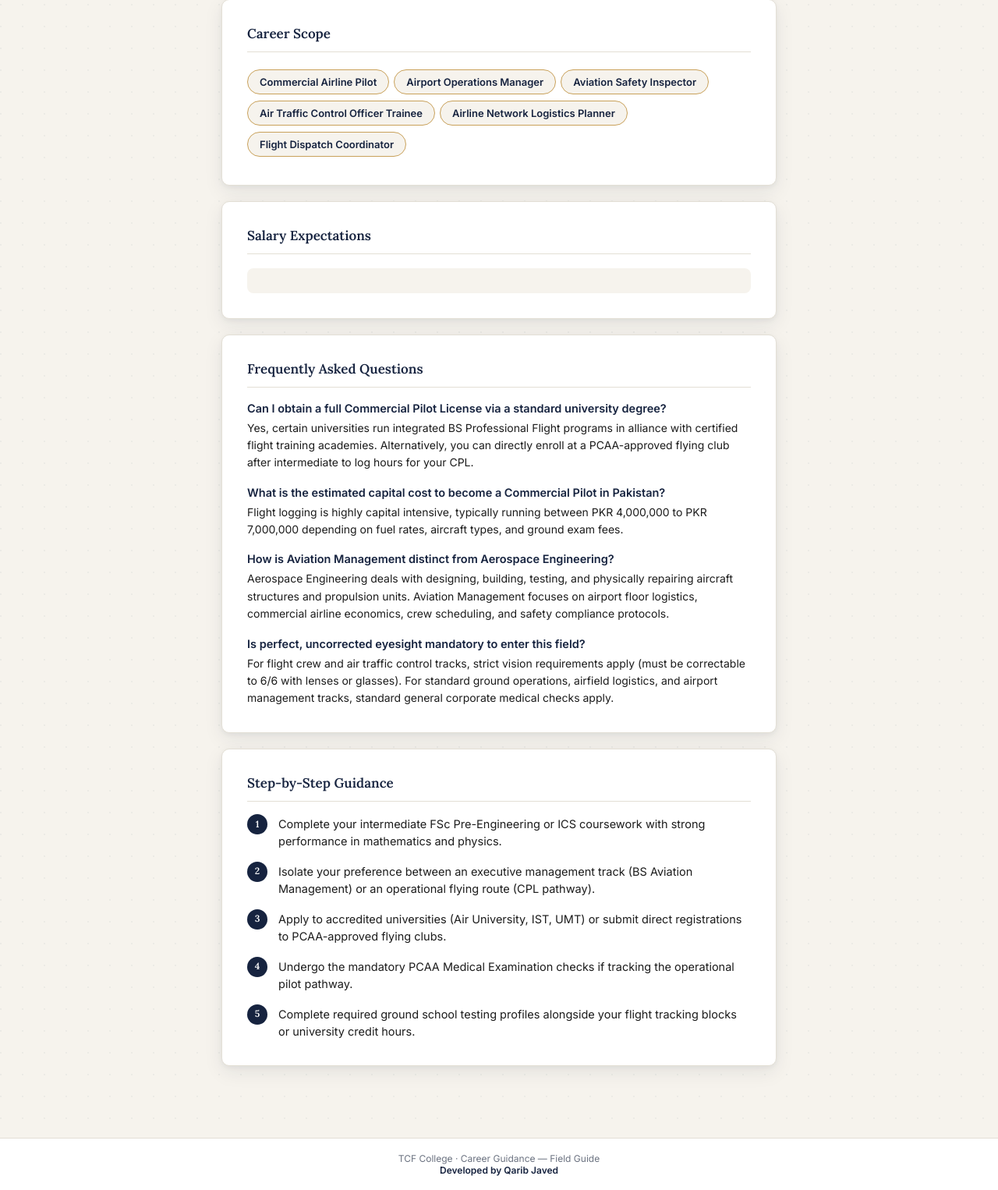
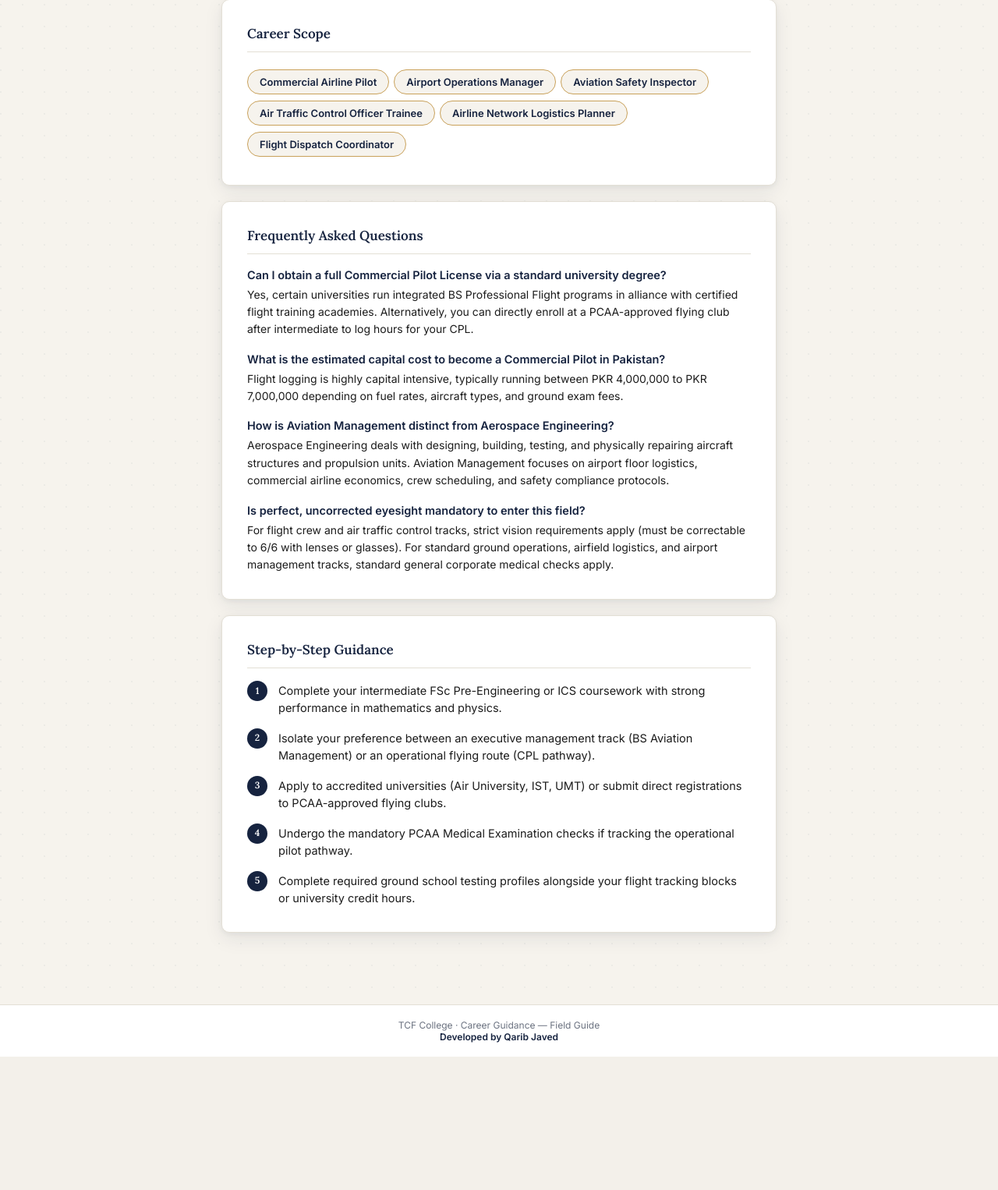
Before and after one commit to javedqarib332-art/CareerPilot-The-Citizens-Foundation-College, a Flask app: a page that uses templates/field_detail.html in a window 1280 px wide. Shown: the part 2123-3649 px from the top of the page at 78% size. After the commit the page ends 3478 px from the top, so only its background shows below. Run offline with Flask 3, Linux system fonts and the light colour scheme.

Commit message:
Update field_detail.html

```diff
--- a/templates/field_detail.html
+++ b/templates/field_detail.html
@@ -151,11 +151,6 @@
   </div>
 
   <div class="card">
-    <h3>Salary Expectations</h3>
-    <div class="salary-box">{{ f.salary_expectations }}</div>
-  </div>
-
-  <div class="card">
     <h3>Frequently Asked Questions</h3>
     {% for item in f.faqs %}
     <div class="faq-item">
```
